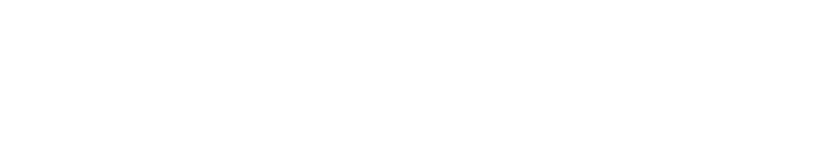
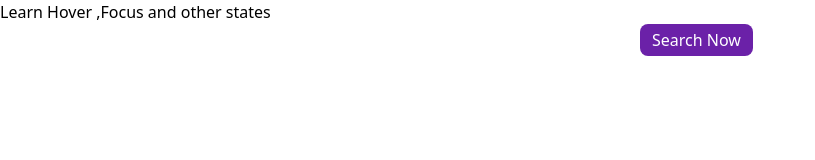
Before and after one commit to beingzulqarnain/Tailwind-Tutorials, a plain HTML site: page Episode -7/index.html in a window 1280 px wide. Shown: the whole page, without its empty margins (0-815 px from the left). Drawn offline with nearby package versions, Linux system fonts and the light colour scheme.

Commit message:
We intouch today the tailwind css feature which is hover states and active states

```diff
--- a/Episode -7/index.html
+++ b/Episode -7/index.html
@@ -3,9 +3,13 @@
 <head>
     <meta charset="UTF-8">
     <meta name="viewport" content="width=device-width, initial-scale=1.0">
+    <script src="https://cdn.tailwindcss.com"></script>
     <title>Learn Tailwind Css</title>
 </head>
 <body>
-    <h1></h1>
+    <h1>Learn Hover ,Focus and other states</h1>
+    <div class="ml-[50%]">
+        <button class="text-md hover:bg-white hover:text-black hover:border-2 hover:border-dashed focus:outline-none rounded-lg px-3 py-1 text-white bg-purple-800 ">Search Now</button>
+    </div>
 </body>
 </html>
```
